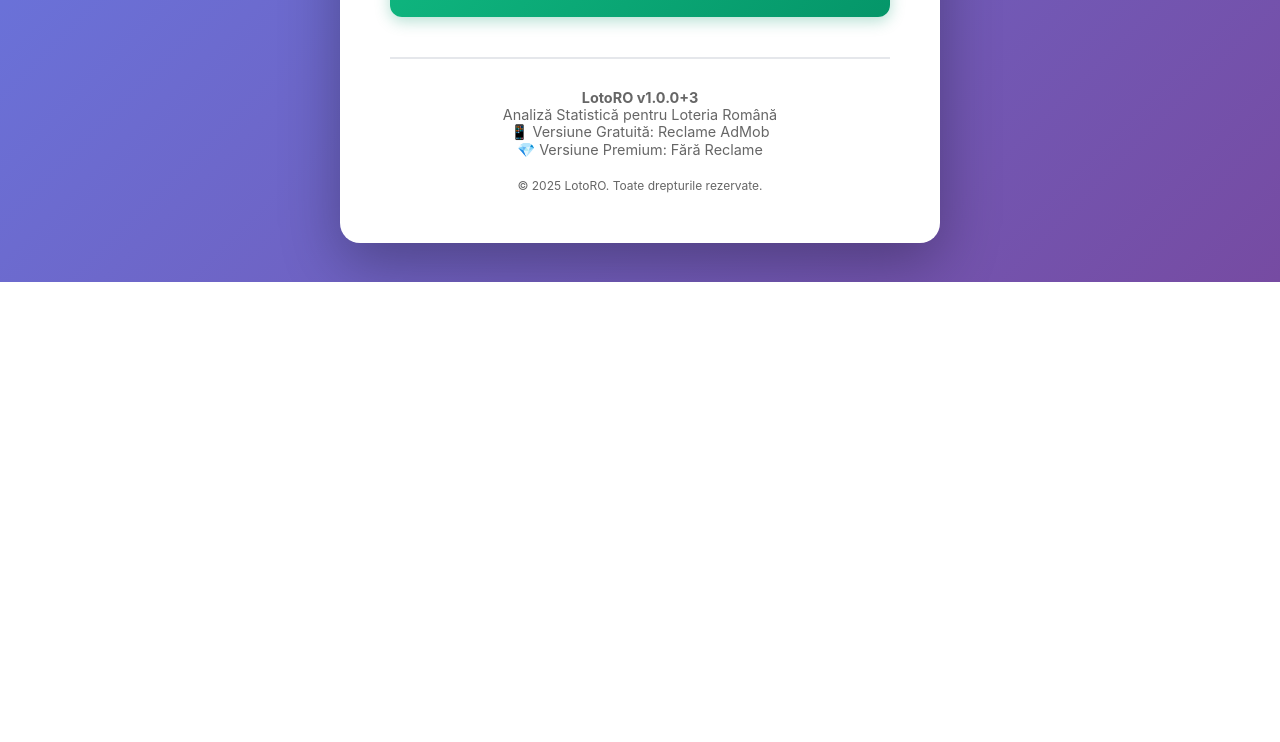
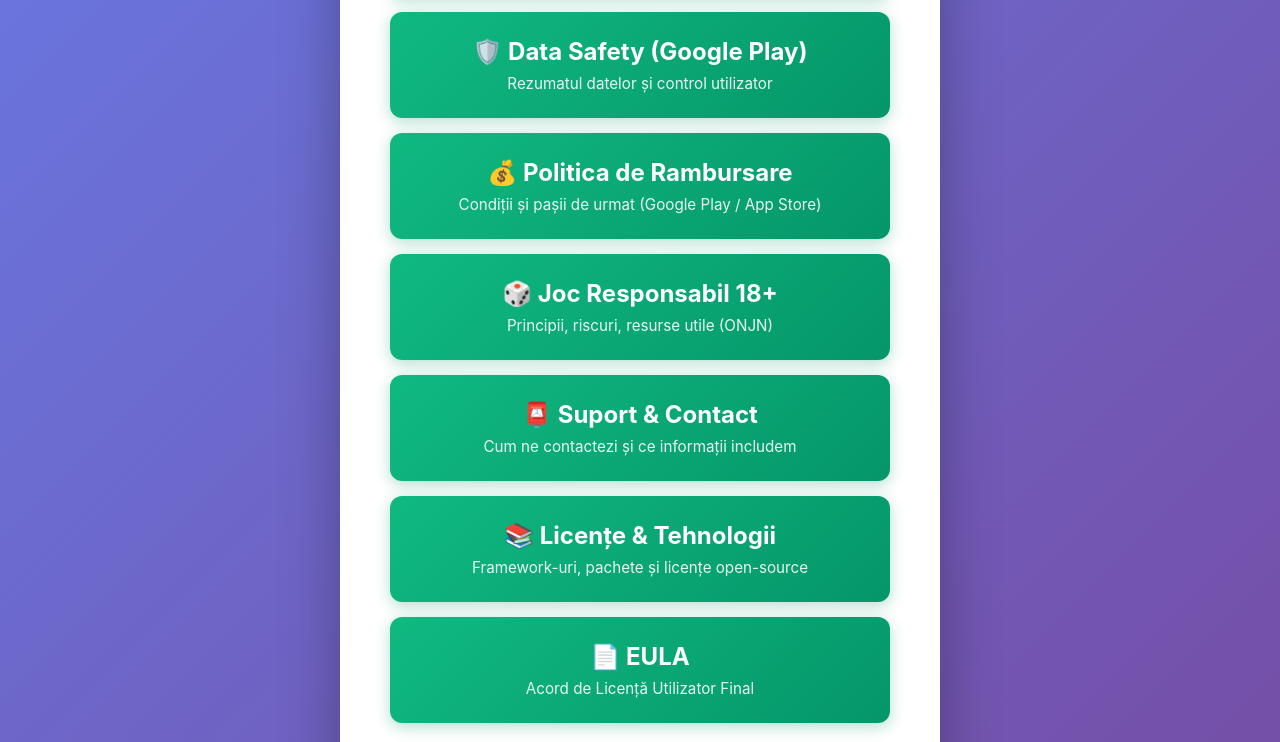
Before and after one commit to LotoRO-AI/loto-ro-legal, a plain HTML site: page index.html in a window 1280 px wide. Shown: the part 518-1260 px from the top of the page. Before the commit the page ends 800 px from the top, so only its background shows below. Drawn offline with Linux system fonts and the light colour scheme.

Commit message:
Add full legal site: Data Safety, Refund Policy, Responsible Play, Support, Licenses, EULA; align index; update Privacy Policy text in app

```diff
--- a/index.html
+++ b/index.html
@@ -85,6 +85,36 @@
             <p>Condițiile de utilizare a aplicației LotoRO</p>
         </a>
 
+        <a href="data-safety.html" class="card">
+            <h2>🛡️ Data Safety (Google Play)</h2>
+            <p>Rezumatul datelor și control utilizator</p>
+        </a>
+
+        <a href="refund-policy.html" class="card">
+            <h2>💰 Politica de Rambursare</h2>
+            <p>Condiții și pașii de urmat (Google Play / App Store)</p>
+        </a>
+
+        <a href="responsible-play.html" class="card">
+            <h2>🎲 Joc Responsabil 18+</h2>
+            <p>Principii, riscuri, resurse utile (ONJN)</p>
+        </a>
+
+        <a href="support.html" class="card">
+            <h2>📮 Suport & Contact</h2>
+            <p>Cum ne contactezi și ce informații includem</p>
+        </a>
+
+        <a href="licenses.html" class="card">
+            <h2>📚 Licențe & Tehnologii</h2>
+            <p>Framework-uri, pachete și licențe open-source</p>
+        </a>
+
+        <a href="eula.html" class="card">
+            <h2>📄 EULA</h2>
+            <p>Acord de Licență Utilizator Final</p>
+        </a>
+
         <div class="footer">
             <strong>LotoRO v1.0.0+3</strong><br>
             Analiză Statistică pentru Loteria Română<br>
```
Also changed, not shown: data-safety.html (added, +1 -0 lines), eula.html (added, +1 -0 lines), licenses.html (added, +1 -0 lines), refund-policy.html (added, +1 -0 lines), responsible-play.html (added, +1 -0 lines), support.html (added, +1 -0 lines).
